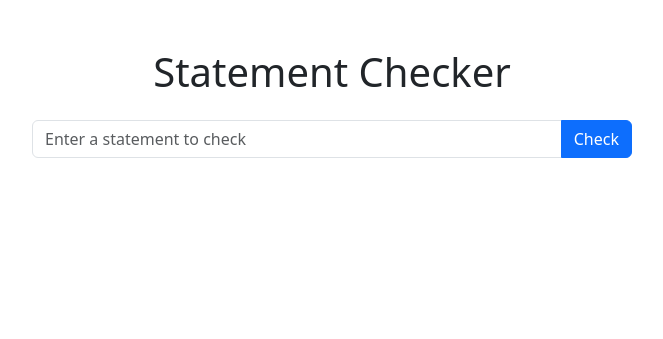
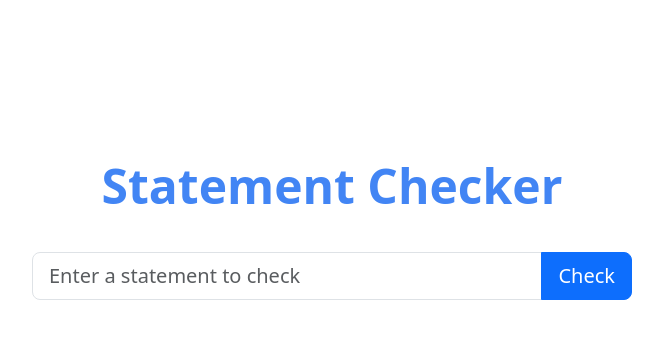
Before and after one commit to ledgerW/foxcheck, a Python web app: template templates/index.html in a window 1280 px wide. Shown: the top 339 px of the page, without its empty margins (308-971 px from the left). Run offline with Jinja, Linux system fonts and the light colour scheme; the template is opened without the code that fills it, so the values that code supplies are empty.

Commit message:
Agent query: Is the homepage now displaying a Google-like search interface with a centered logo and a large search bar? Can you perform a search without being redirected to login?

```diff
--- a/static/js/search.js
+++ b/static/js/search.js
@@ -23,9 +23,16 @@ document.addEventListener('DOMContentLoaded', () => {
                 method: 'POST',
                 headers: {
                     'Content-Type': 'application/json',
+                    'Authorization': `Bearer ${localStorage.getItem('access_token')}`
                 },
                 body: JSON.stringify({ statement: query }),
             });
+
+            if (response.status === 401) {
+                // If unauthorized, redirect to login page
+                window.location.href = '/login';
+                return;
+            }
 
             if (!response.ok) {
                 throw new Error('Statement check request failed');
@@ -34,7 +41,7 @@ document.addEventListener('DOMContentLoaded', () => {
             const data = await response.json();
             displayResults(data);
         } catch (error) {
-            searchResults.innerHTML = '<p>An error occurred while checking the statement. Please try again.</p>';
+            searchResults.innerHTML = '<p class="text-danger">An error occurred while checking the statement. Please try again.</p>';
             console.error('Statement check error:', error);
         } finally {
             loadingSpinner.style.display = 'none';
--- a/templates/index.html
+++ b/templates/index.html
@@ -10,6 +10,7 @@
         .search-container {
             max-width: 600px;
             margin: 0 auto;
+            margin-top: 150px;
         }
         #search-results {
             margin-top: 20px;
@@ -17,15 +18,22 @@
         .spinner-border {
             display: none;
         }
+        .logo {
+            text-align: center;
+            margin-bottom: 30px;
+            font-size: 48px;
+            font-weight: bold;
+            color: #4285F4;
+        }
     </style>
 </head>
 <body>
-    <div class="container mt-5">
-        <h1 class="mb-4 text-center">Statement Checker</h1>
+    <div class="container">
         <div class="search-container">
+            <div class="logo">Statement Checker</div>
             <div class="input-group mb-3">
-                <input type="text" id="search-input" class="form-control" placeholder="Enter a statement to check">
-                <button class="btn btn-primary" type="button" id="search-button">Check</button>
+                <input type="text" id="search-input" class="form-control form-control-lg" placeholder="Enter a statement to check">
+                <button class="btn btn-primary btn-lg" type="button" id="search-button">Check</button>
             </div>
             <div class="text-center">
                 <div class="spinner-border text-primary" role="status" id="loading-spinner">
```
Also changed, not shown: main.py (+10 -1 lines), templates/login.html (added, +31 -0 lines), templates/register.html (added, +35 -0 lines).
